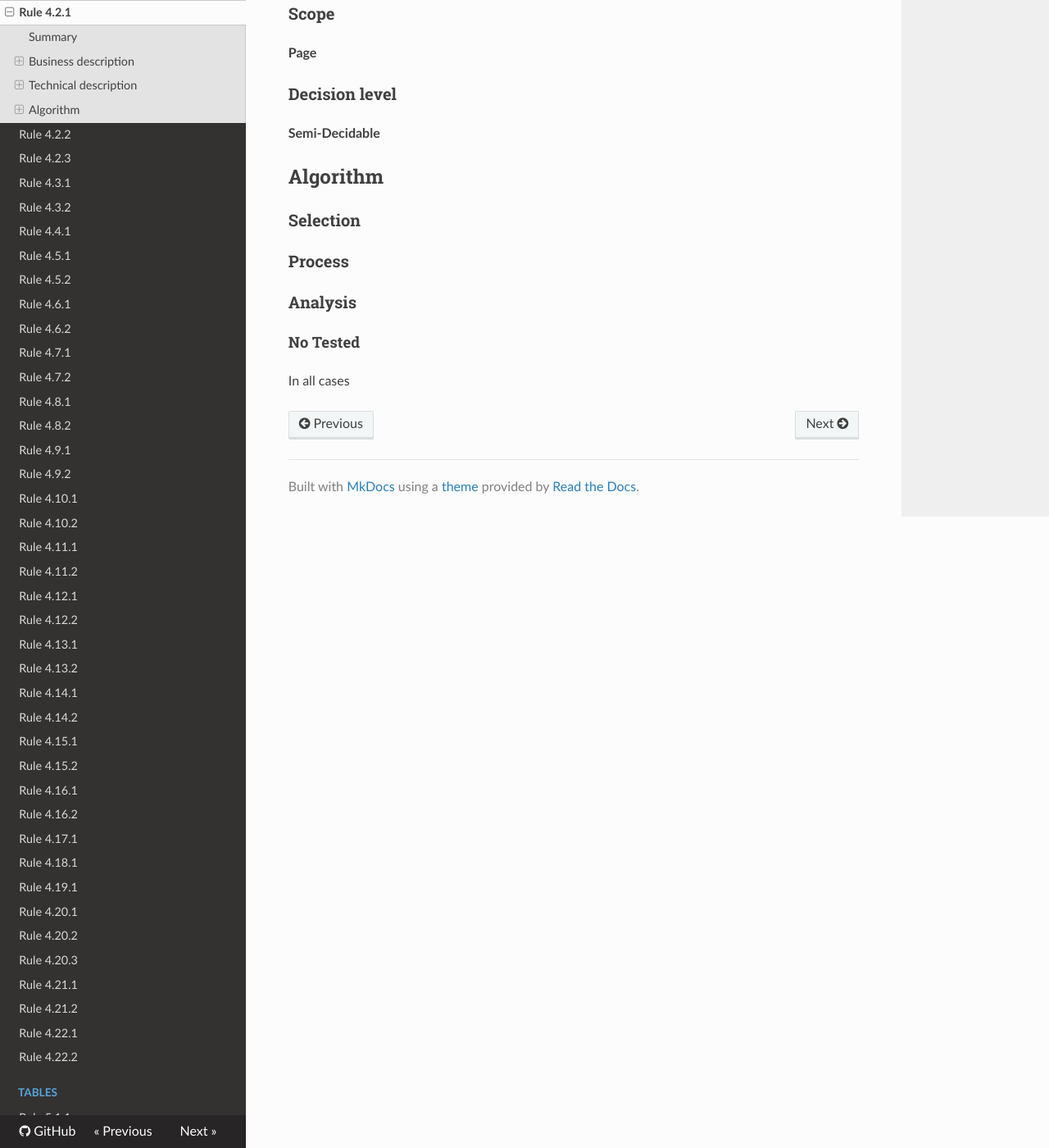
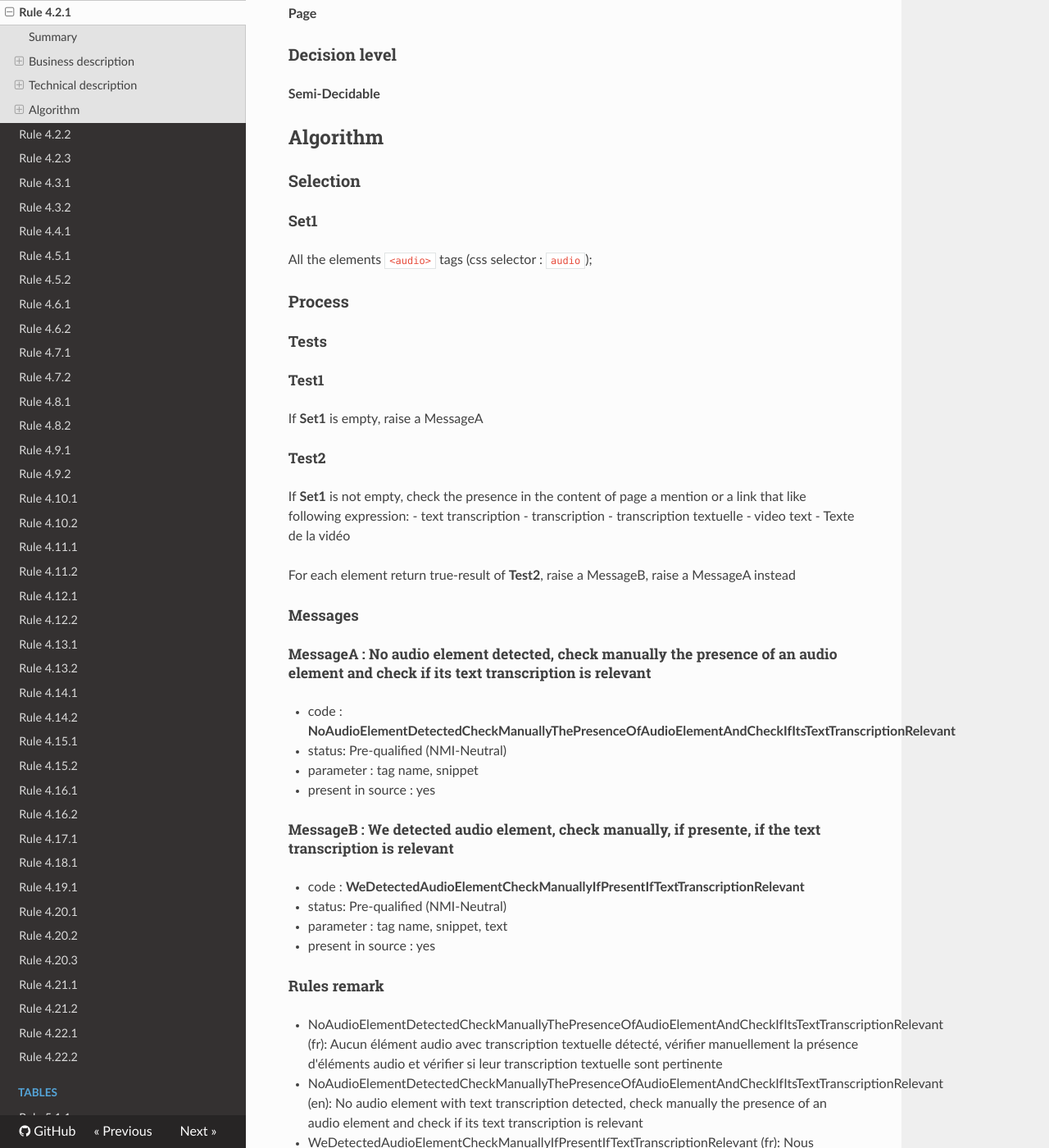
Before and after one commit to Tanaguru/RGAA3-2016, an MkDocs documentation site: the page built from docs/Rule-4-2-1.md, in a window 1280 px wide and 1400 px high, scrolled down 789 px. Shown: the whole window at 82% size. Built offline with MkDocs 1.6.1, drawn with Linux system fonts in a browser that asks for light colours; nearby versions of some CDN libraries; old or Windows-style settings are respelled for this version of MkDocs; some of the changed text lies outside the part shown.

Commit message:
Update tests 4.2.1

```diff
--- a/docs/Rule-4-2-1.md
+++ b/docs/Rule-4-2-1.md
@@ -36,10 +34,60 @@ Pour chaque <a href="http://references.modernisation.gouv.fr/referentiel-techniq
 
 ### Selection
 
+#### Set1
+
+All the elements `<audio>` tags (css selector : `audio`);
+
 ### Process
+
+#### Tests
+
+##### Test1
+
+If **Set1** is empty, raise a MessageA
+
+##### Test2
+
+If **Set1** is not empty, check the presence in the content of page a mention or a link that like following expression:
+ - text transcription
+ - transcription
+ - transcription textuelle
+ - video text
+ - Texte de la vidéo
+
+For each element return true-result of **Test2**, raise a MessageB, raise a MessageA instead
+
+#### Messages
+
+##### MessageA : No audio element detected, check manually the presence of an audio element and check if its text transcription is relevant
+
+-    code : **NoAudioElementDetectedCheckManuallyThePresenceOfAudioElementAndCheckIfItsTextTranscriptionRelevant**
+-    status: Pre-qualified (NMI-Neutral)
+-    parameter : tag name, snippet
+-    present in source : yes
+
+##### MessageB : We detected audio element, check manually, if presente, if the text transcription is relevant
+
+-    code : **WeDetectedAudioElementCheckManuallyIfPresentIfTextTranscriptionRelevant**
+-    status: Pre-qualified (NMI-Neutral)
+-    parameter : tag name, snippet, text
+-    present in source : yes
+
+#### Rules remark
+
+ * NoAudioElementDetectedCheckManuallyThePresenceOfAudioElementAndCheckIfItsTextTranscriptionRelevant (fr): Aucun &eacute;l&eacute;ment audio avec transcription textuelle d&eacute;tect&eacute;, v&eacute;rifier manuellement la pr&eacute;sence d'&eacute;l&eacute;ments audio et v&eacute;rifier si leur transcription textuelle sont pertinente
+ * NoAudioElementDetectedCheckManuallyThePresenceOfAudioElementAndCheckIfItsTextTranscriptionRelevant (en): No audio element with text transcription detected, check manually the presence of an audio element and check if its text transcription is relevant
+
+ * WeDetectedAudioElementCheckManuallyIfPresentIfTextTranscriptionRelevant (fr): Nous d&eacute;tectons des &eacute;l&eacute;ments audio, v&eacute;rifier manuellement, si pr&eacute;sente, si la transcription textuelle est pertinente
+ * WeDetectedAudioElementCheckManuallyIfPresentIfTextTranscriptionRelevant (en): We detected audio element, check manually, if presente, if the text transcription is relevant
+
+### Accede Web guidelines
+
+ * Rgaa32016-4-2-1-Accedeweb-HTML-13
+ * Rgaa32016-4-2-1-Accedeweb-EDIT-8-3
 
 ### Analysis
 
-#### No Tested
+#### Pre-qualified
 
 In all cases
```
Also changed, not shown: other parts of docs/Rule-4-2-1.md (+3 -5 lines), 3 other files.
